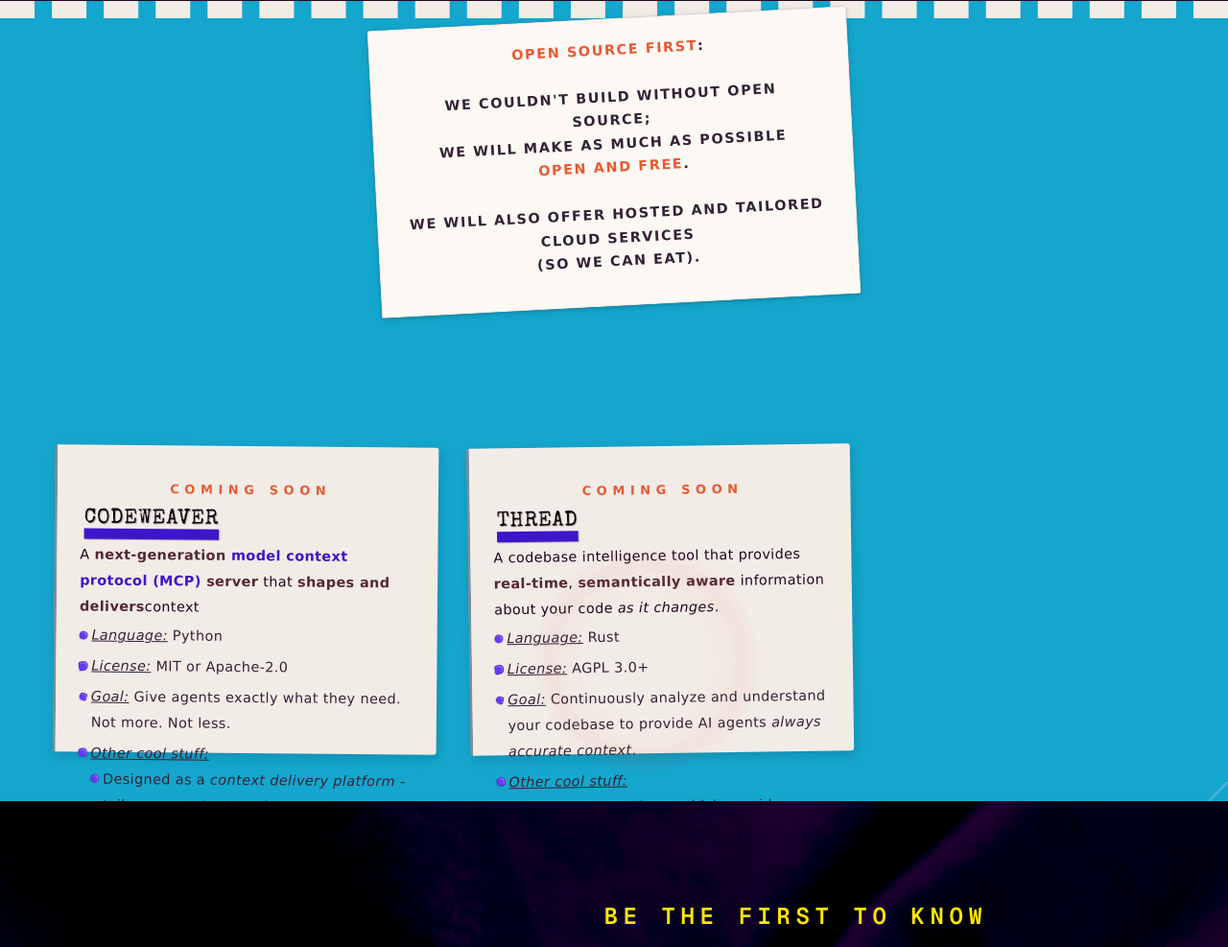
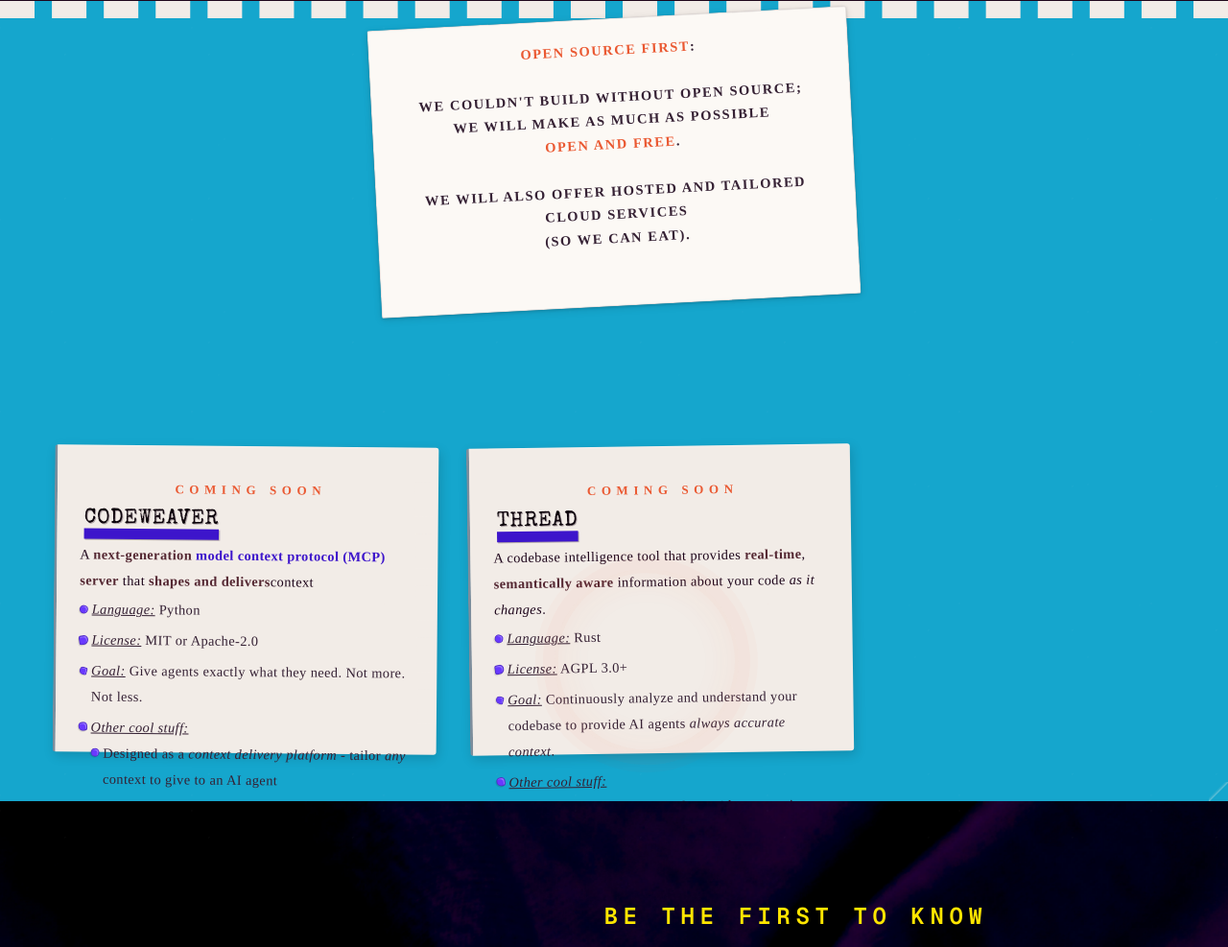
Before and after one commit to knitli/knitli-site, a website: page frontend/index.html in a window 1280 px wide. Shown: the part 5026-6013 px from the top of the page at 96% size. Drawn offline with nearby package versions, Linux system fonts and the light colour scheme.

Commit message:
replaced cursive fallbacks with serif for easier reading

```diff
--- a/frontend/assets/main.css
+++ b/frontend/assets/main.css
@@ -839,7 +839,7 @@ body.is-instant::after {
 .text-component.style-5 {
 	text-align: left;
 	color: var(--aubergine);
-	font-family: 'Pangolin', cursive;
+	font-family: 'Pangolin', serif;
 	letter-spacing: 0.025rem;
 	width: calc(100% + 0.025rem);
 	font-size: 1em;
@@ -922,7 +922,7 @@ body.is-instant::after {
 	text-align: justify;
 	text-transform: uppercase;
 	color: var(--section-yellow);
-	font-family: 'Pangolin', cursive;
+	font-family: 'Pangolin', serif;
 	letter-spacing: 0.15rem;
 	width: calc(100% + 0.15rem);
 	font-size: 1em;
@@ -1074,7 +1074,7 @@ p.text-component.style-19 {
 		2px 4px 12px rgba(0, 0, 0, 0.15),
 		inset 0 1px 0 rgba(255, 255, 255, 0.3);
 	margin: 1rem;
-	font-family: 'Pangolin', cursive;
+	font-family: 'Pangolin', serif;
 	padding: 1.5rem;
 	transform: rotate(-1.2deg);
 	border-left: 3px solid var(--slate);
@@ -1128,7 +1128,7 @@ p.text-component.style-19 {
 }
 
 #container03 .inner > div p.text-component.style-6 {
-	font-family: 'Pangolin', cursive;
+	font-family: 'Pangolin', serif;
 	transform: rotate(0.3deg);
 	font-size: 0.9em !important;
 	color: var(--rust);
@@ -1250,7 +1250,7 @@ p.text-component.style-19 {
 
 #text30.marker, #text09.marker {
 	color: var(--darkest-purple);
-	font-family: 'Pangolin', cursive;
+	font-family: 'Pangolin', serif;
 	text-decoration: underline var(--purple-blue) .5em;
 	font-size: 1.5em;
 	letter-spacing: 0.05rem;
@@ -1259,7 +1259,7 @@ p.text-component.style-19 {
 }
 
 #text10, #text31 {
-	font-family: 'Pangolin', cursive;
+	font-family: 'Pangolin', serif;
 	color: var(--dark-purple);
 	font-size: 1em;
 	padding: 0.1rem 0.25rem;
@@ -1302,7 +1302,7 @@ p.text-component.style-19 {
 .text-component.style-21 {
 	text-align: left;
 	color: var(--aubergine);
-	font-family: 'Pangolin', cursive;
+	font-family: 'Pangolin', serif;
 	letter-spacing: 0.025rem;
 	width: calc(100% + 0.025rem);
 	font-size: 1em;
@@ -1311,7 +1311,7 @@ p.text-component.style-19 {
 }
 
 .text-component.style-21 {
-	font-family: 'Pangolin', cursive;
+	font-family: 'Pangolin', serif;
 }
 .text-component.style-21 strong {
 	color: var(--cyan);
@@ -4183,7 +4183,7 @@ strong {
 	left: -1.5em;
 	top: 0;
 	color: var(--rust);
-	font-family: 'Special Elite', cursive;
+	font-family: 'Special Elite', 'EB Garamond', Garamond, gothic, serif;
 	transform: rotate(5deg);
 }
 
```
Also changed, not shown: Screenshot 2025-09-17 004620.png (deleted), Screenshot 2025-09-18 002545.png (deleted), 1 other file.
